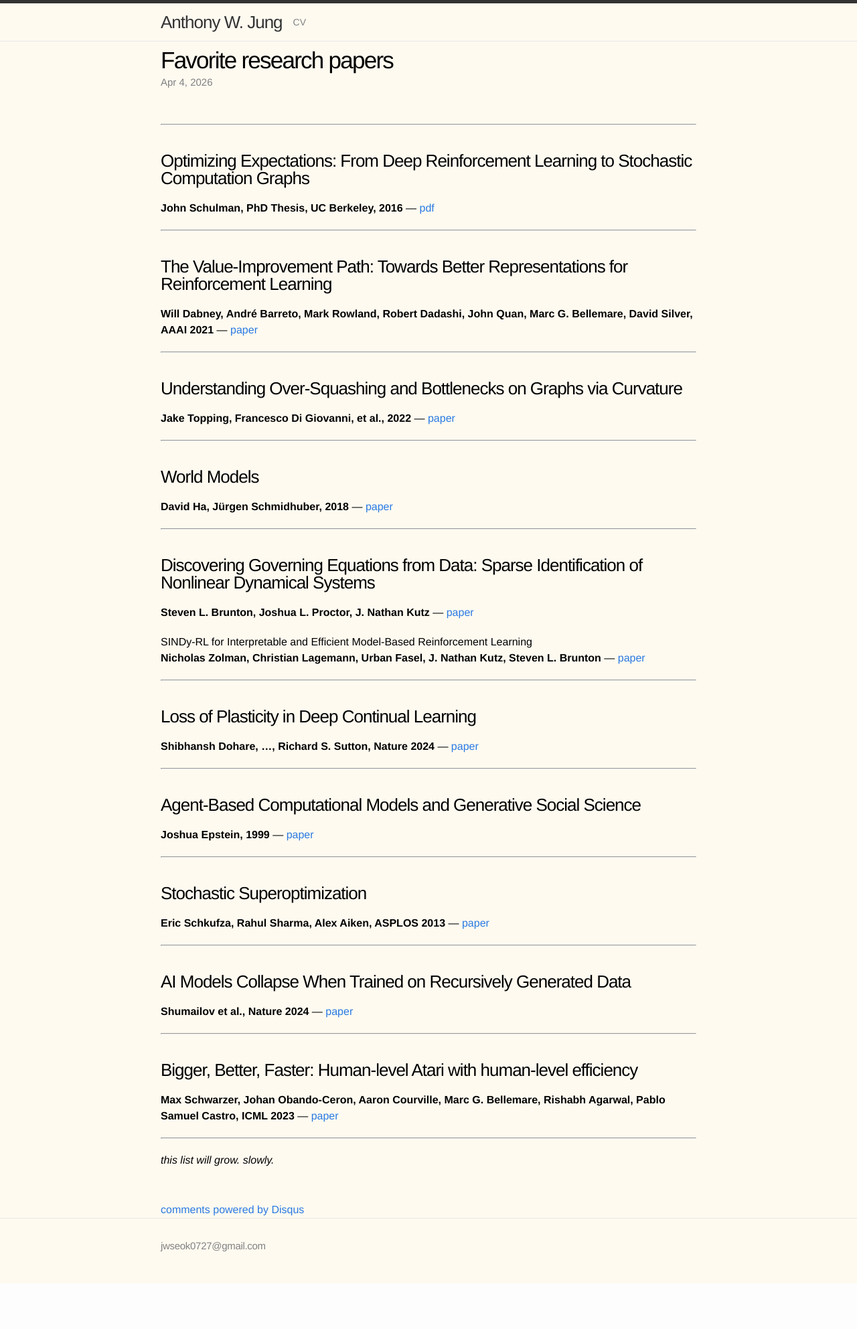
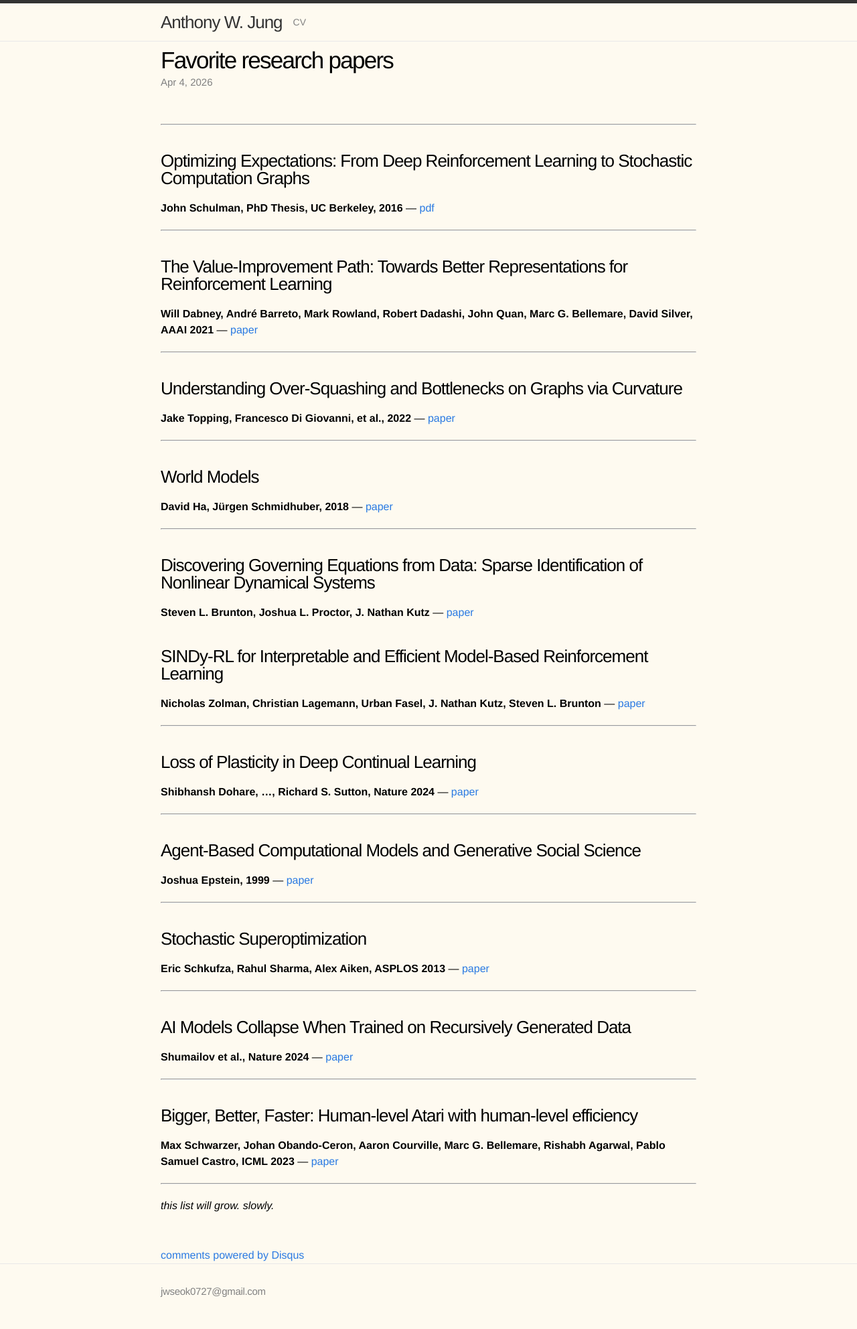
Before and after one commit to anthony0727/anthony0727.github.io, a Jekyll site: the page built from _posts/2026-04-05-favorite-papers.md, in a window 1280 px wide. Shown: the whole page at 67% size. Built offline with Jekyll 4.4.1, drawn with Linux system fonts in a browser that asks for light colours; comment, search, counter and statistics services are not loaded; before the commit the page ends 1917 px from its top, so only the background shows below that.

```diff
--- a/_posts/2026-04-05-favorite-papers.md
+++ b/_posts/2026-04-05-favorite-papers.md
@@ -46,7 +46,7 @@ mathjax: true
 ### Discovering Governing Equations from Data: Sparse Identification of Nonlinear Dynamical Systems
 **Steven L. Brunton, Joshua L. Proctor, J. Nathan Kutz** — [paper](https://arxiv.org/abs/1509.03580)
 
-SINDy-RL for Interpretable and Efficient Model-Based Reinforcement Learning
+### SINDy-RL for Interpretable and Efficient Model-Based Reinforcement Learning
 **Nicholas Zolman, Christian Lagemann, Urban Fasel, J. Nathan Kutz, Steven L. Brunton** — [paper](https://www.nature.com/articles/s41467-025-65738-4)
 
 ---
```
